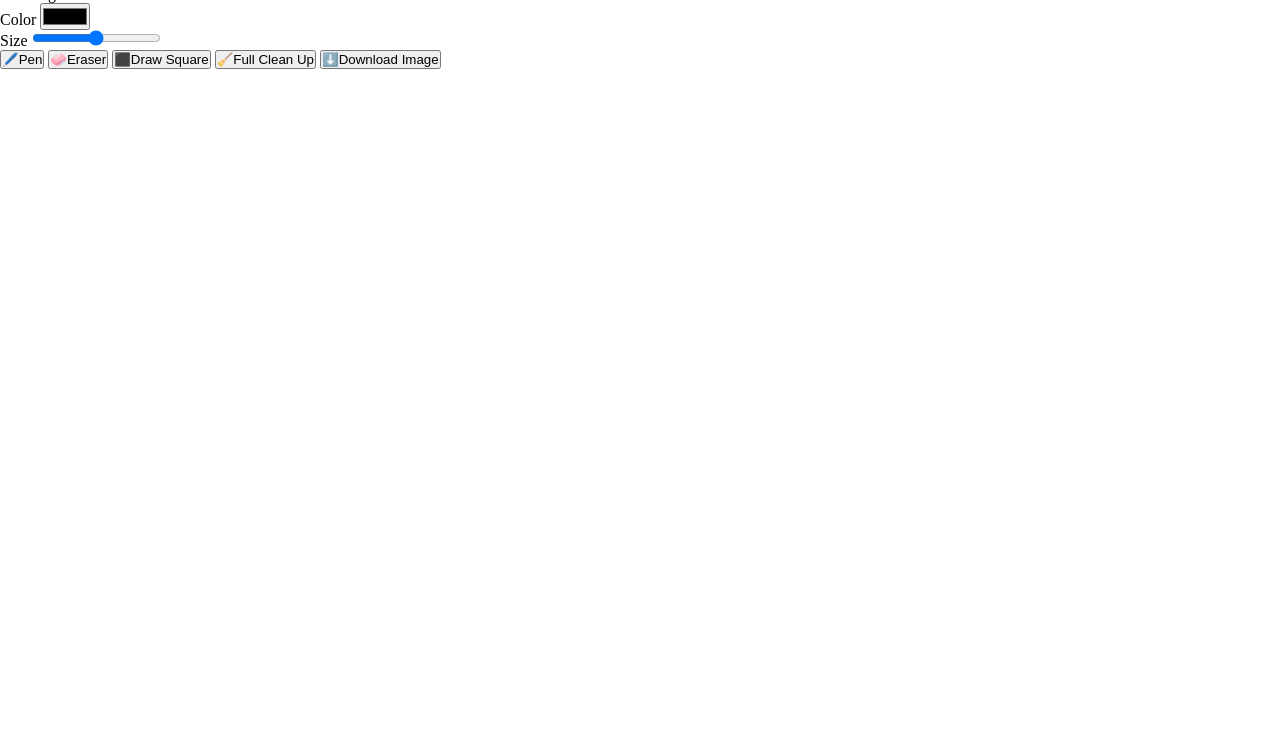
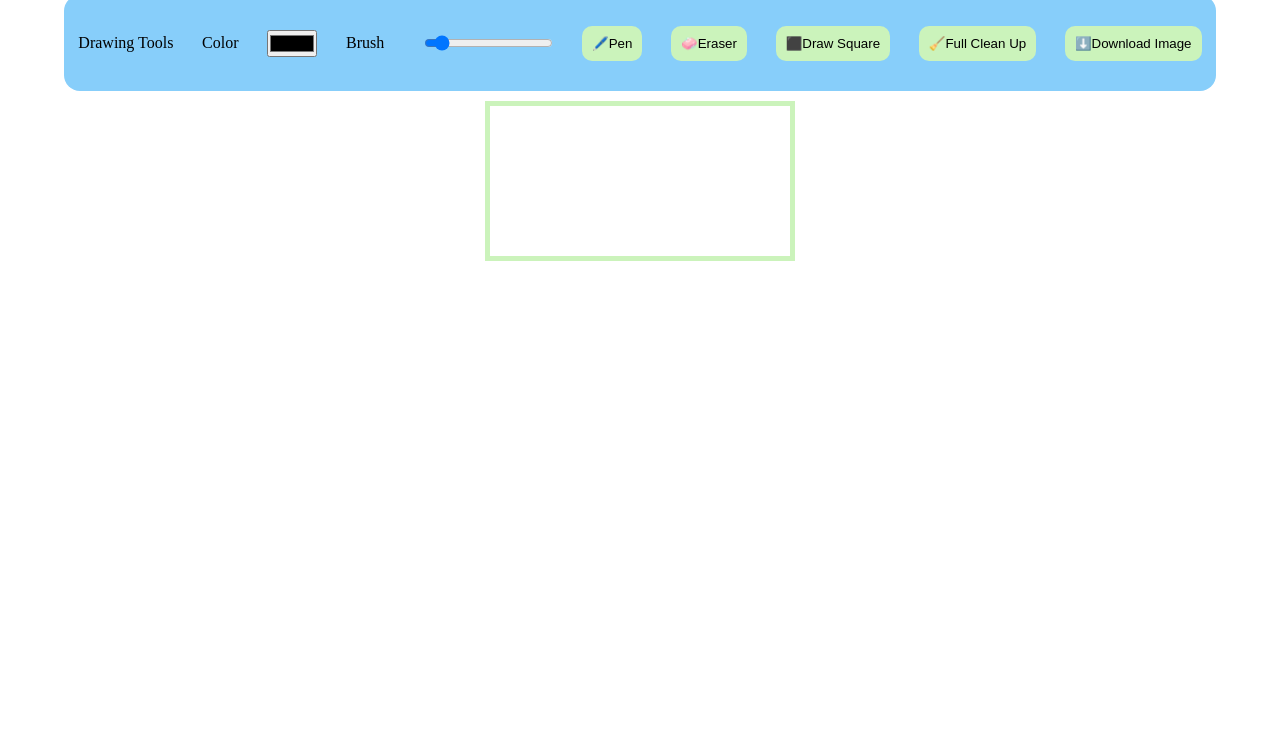
Before and after one commit to pavanK152/Canvas_Board, a plain HTML site: page index.html in a window 1280 px wide. Shown: the part 52-800 px from the top of the page. Drawn offline with Linux system fonts and the light colour scheme.

Commit message:
html and css completed

```diff
--- a/index.html
+++ b/index.html
@@ -8,21 +8,21 @@
   </head>
   <body>
     <h1 id="heading">Writing Board</h1>
-    <div class="tools">
+    <div id="tools">
       <p>Drawing Tools</p>
       <div class="colorInput">
         <label for="color">Color</label>
         <input id="strokeColor" type="color" />
       </div>
       <div class="brushSizeInput">
-        <label for="brushSize">Size</label>
-        <input id="brushsize" type="range" />
+        <label for="brushSize">Brush</label>
+        <input id="brushsize" type="range" value="5" min="1" max="50" />
       </div>
-      <button id="pen">🖊️Pen</button>
-      <button id="eraser">🧼Eraser</button>
-      <button id="square">⬛Draw Square</button>
-      <button id="cleaner">🧹Full Clean Up</button>
-      <button id="downloadImg">⬇️Download Image</button>
+      <button class="button" id="pen">🖊️Pen</button>
+      <button class="button" id="eraser">🧼Eraser</button>
+      <button class="button" id="square">⬛Draw Square</button>
+      <button class="button" id="cleaner">🧹Full Clean Up</button>
+      <button class="button" id="downloadImg">⬇️Download Image</button>
     </div>
     <canvas id="canvas"></canvas>
   </body>
--- a/style.css
+++ b/style.css
@@ -3,9 +3,56 @@
   padding: 0;
   box-sizing: border-box;
 }
+
+body {
+  display: flex;
+  flex-direction: column;
+  align-items: center;
+  justify-content: center;
+}
+
 #heading {
   text-align: center;
 }
 #tools {
+  margin-top: 10px;
+  width: 90vw;
+  background-color: lightskyblue;
   display: flex;
+  height: 12vh;
+  justify-content: space-around;
+  align-items: center;
+  border-radius: 16px;
 }
+.colorInput {
+  width: 10%;
+  display: flex;
+  justify-content: space-between;
+  align-items: center;
+}
+
+.brushSizeInput {
+  width: 18%;
+  display: flex;
+  justify-content: space-between;
+  align-items: center;
+}
+
+.button {
+  display: flex;
+  justify-content: center;
+  align-items: center;
+  padding: 10px;
+  border-radius: 10px;
+  border: none;
+  background-color: #cbf3bb;
+}
+.activeBtn {
+  background-color: rgb(246, 196, 105);
+  border: 1px solid #000000;
+}
+#canvas {
+  margin-top: 10px;
+  border: 5px solid #cbf3bb;
+  background-color: #ffffff;
+}
```
